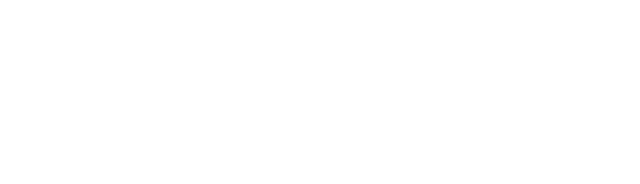
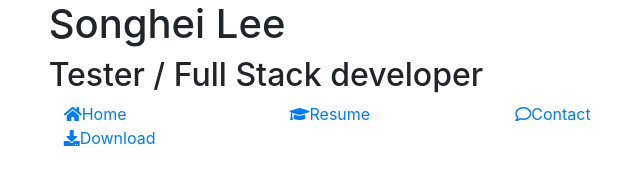
Before and after one commit to ss00831/resume-project, a plain HTML site: page index.html in a window 1280 px wide. Shown: the whole page, without its empty margins (378-1018 px from the left). Drawn offline with nearby package versions, Linux system fonts and the light colour scheme.

Commit message:
second commit

```diff
--- a/index.html
+++ b/index.html
@@ -5,12 +5,43 @@
     <meta name="viewport" content="width=device-width, initial-scale=1.0">
     <meta http-equiv="X-UA-Compatible" content="ie=edge">
     <link rel="stylesheet" href="https://maxcdn.bootstrapcdn.com/bootstrap/4.2.1/css/bootstrap.min.css" type="text/css" />
-     <link rel="stylesheet" href="https://use.fontawesome.com/releases/v5.0.10/css/all.css" integrity="sha384-+d0P83n9kaQMCwj8F4RJB66tzIwOKmrdb46+porD/OvrJ+37WqIM7UoBtwHO6Nlg" crossorigin="anonymous">
-
-    <title>Rosie</title>
+    <link rel="stylesheet" href="https://use.fontawesome.com/releases/v5.0.10/css/all.css" integrity="sha384-+d0P83n9kaQMCwj8F4RJB66tzIwOKmrdb46+porD/OvrJ+37WqIM7UoBtwHO6Nlg" crossorigin="anonymous">
+    <link rel="stylesheet" href="assets/css/style.css"/>
+    <title>Songhei Lee</title>
 </head>
 <body>
-    <header></header>
+    <header>
+        <div class="row no-gutters">
+            <a class="col-md-4 logo" href="index.html"></a>
+            <div class="col-md-8">
+                <div class="row bg-color-name-title no-gutters">
+                    <div class="col heading">
+                        <h1 class="name">Songhei Lee</h1>
+                        <h2 class="title"> Tester / Full Stack developer</h2>
+
+                    </div>
+                </div>
+                <div class="row no-gutters">
+                    <div class="col">
+                        <ul id="nav" class="list-inline menucontainer">
+                            <li class="col-6 col-sm-3 ui-menu-color-home list-inline-item menuitem">
+                                <a href="#"><i class="fa fa-home" aria-hidden="true"></i><span>Home</span></a>
+                            </li>
+                            <li class="col-6 col-sm-3 ui-menu-color-resume list-inline-item menuitem">
+                                <a href="#"><i class="fa fa-graduation-cap" aria-hidden="true"></i><span>Resume</span></a>
+                            </li>
+                           <li class="col-6 col-sm-3 ui-menu-color-contact list-inline-item menuitem">
+                                <a href="#"><i class="far fa-comment" aria-hidden="true"></i><span>Contact</span></a>
+                            </li>
+                            <li class="col-6 col-sm-3 ui-menu-color-download list-inline-item menuitem">
+                                <a href="#"><i class="fa fa-download" aria-hidden="true"></i><span>Download</span></a>
+                            </li>
+                        </ul>
+                    </div>
+                </div>
+            </div>
+        </div>
+    </header>
     <section></section>
     <footer></footer>
 </body>
```
